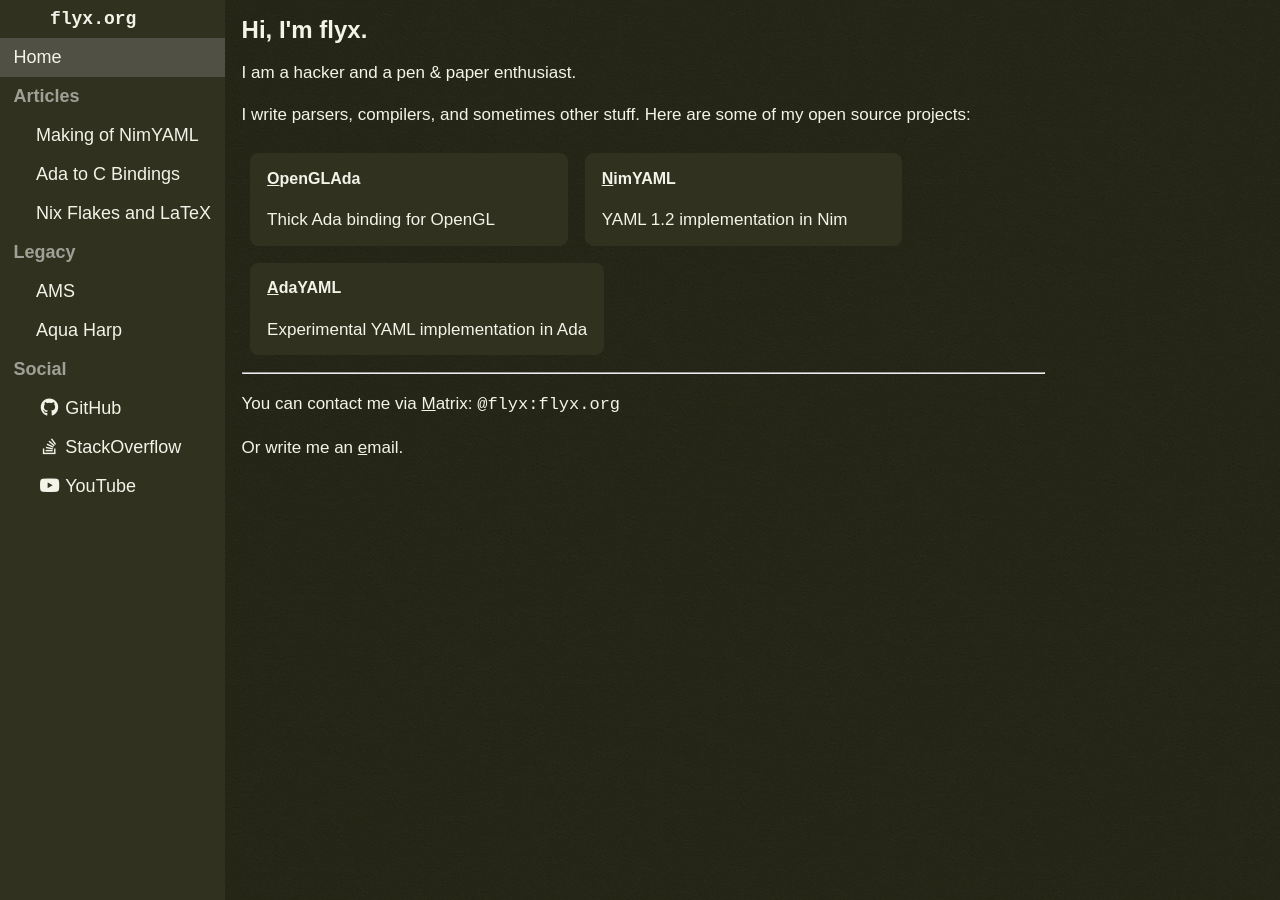
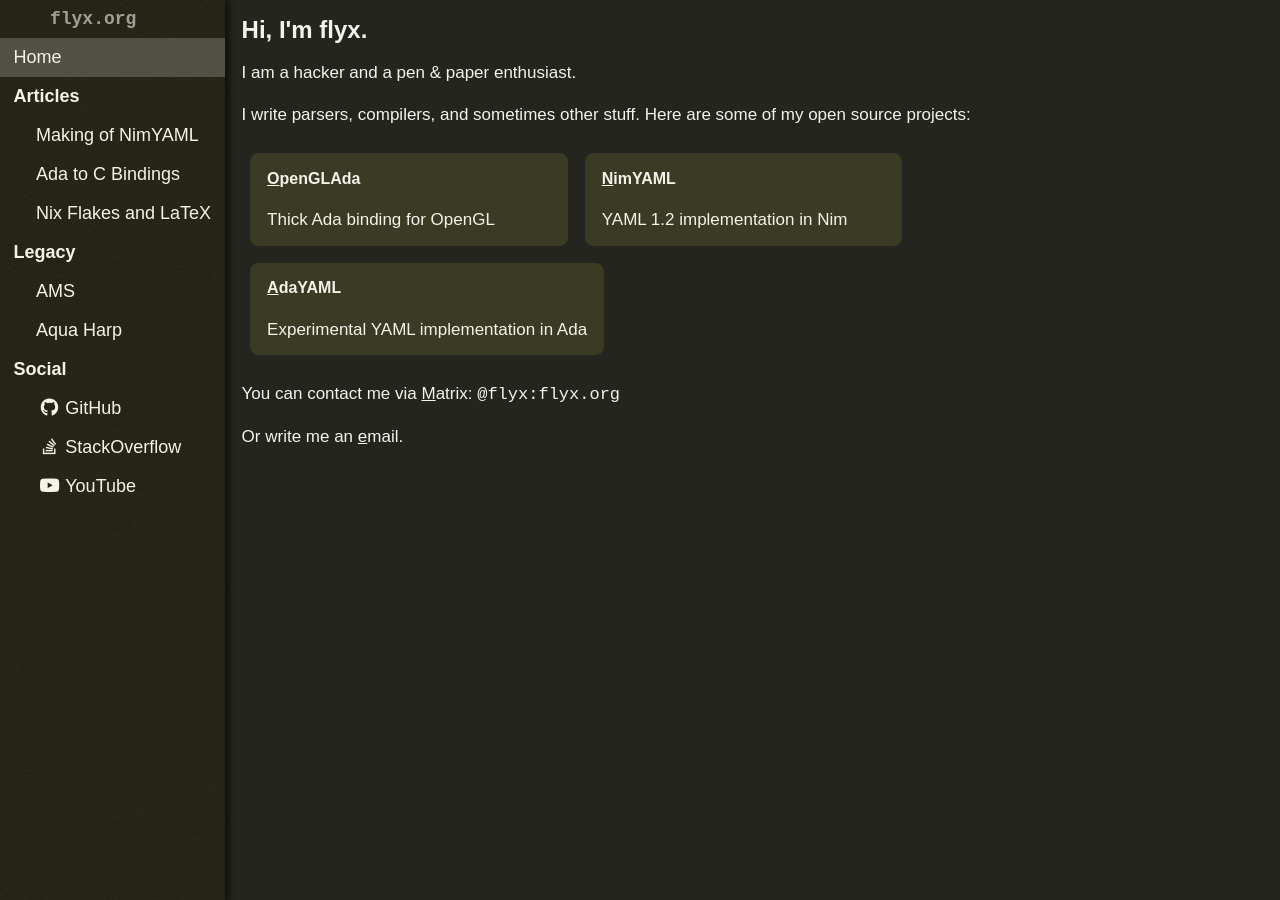
Before and after one commit to flyx/flyx.org, a Jekyll site: the page built from index.md, in a window 1280 px wide. Built offline with Jekyll 4.4.1, drawn with Linux system fonts in a browser that asks for light colours; nearby versions of some CDN libraries.

Commit message:
improved style

```diff
--- a/css/main.css
+++ b/css/main.css
@@ -1,15 +1,13 @@
 html {
   --color-dark: rgba(17, 17, 0, 0.85);
-  --color-medium: #313120;
+  --color-medium: #3a3a25;
   --color-medium-highlight: #3a3a2a;
   --color-light: #505044;
   --color-text: #f3f3e8;
-  --colot-text-dark: #a0a097;
+  --color-text-dark: #a0a097;
 
-  background-image:
-    linear-gradient(var(--color-dark), var(--color-dark)),
-    url("/img/sandpaper-gray.png");
-  background-repeat: repeat;
+  background-color: #252520;
+
   color: var(--color-text);
   min-height: 100%;
   font-family: Arial, Helvetica, sans-serif;
@@ -34,6 +32,12 @@ nav {
   flex: 0 0 auto;
   background-color: var(--color-medium);
   font-size: large;
+  background-image:
+    linear-gradient(var(--color-dark), var(--color-dark)),
+    url("/img/sandpaper-gray.png");
+  background-repeat: repeat;
+  box-shadow: 5px 0 5px rgba(0,0,0,0.5);
+  z-index: 1;
 }
 
 nav > a.header {
@@ -118,10 +122,17 @@ article {
   flex: 1 1 auto;
   margin: 0;
   padding: 1em;
-  max-width: 85ch;
   text-align: justify;
   hyphens: auto;
   line-height: 150%;
+  max-height: 100vh;
+  box-sizing: border-box;
+  overflow-y: auto;
+}
+
+article > * {
+  max-width: 82ch;
+  box-sizing: border-box;
 }
 
 article a {
@@ -177,8 +188,8 @@ article img {
 }
 
 figure.highlight {
-  margin: 1em;
-  padding: 0;
+  margin: 0;
+  padding: .5em 0;
 }
 
 @media only screen and (max-device-width: 720px) {
@@ -189,7 +200,8 @@ figure.highlight {
 
 figure.highlight pre {
   border-radius: .5em;
-  padding: 1em;
+  padding: .5em;
+  margin: 0;
   overflow-x: auto;
 }
 
--- a/index.md
+++ b/index.md
@@ -27,8 +27,6 @@ Here are some of my open source projects:
   </a>
 </section>
 
----
-
 You can contact me via [Matrix](https://matrix.org/): `@flyx:flyx.org`
 
 Or write me an [email](/email).
```
